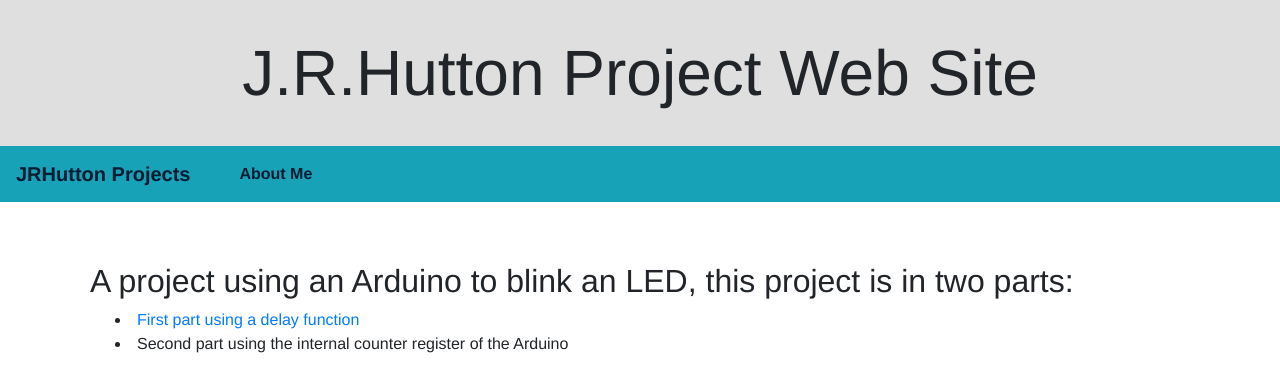
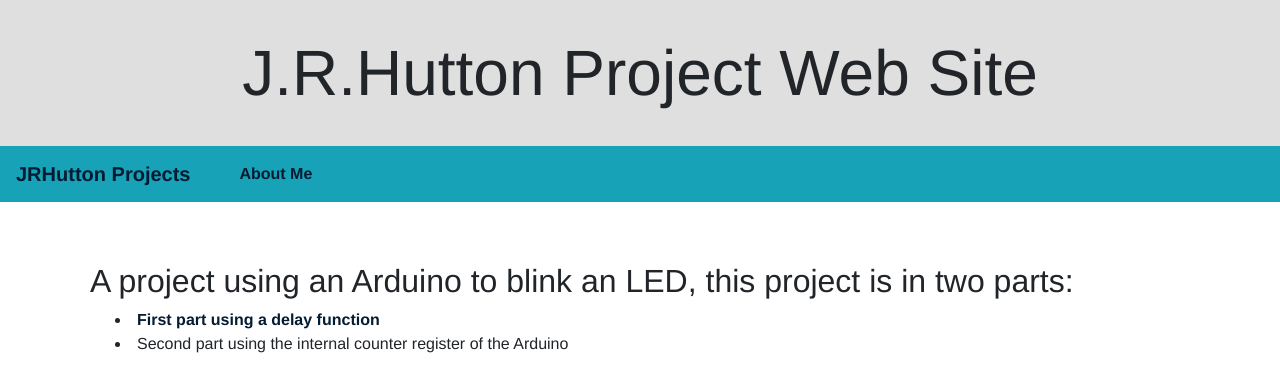
Before and after one commit to hutton85is/JRHutton, a Vue app: page /home in a window 1280 px wide. Shown: the top 392 px of the page. Built offline with nearby package versions, Linux system fonts and the light colour scheme.

Commit message:
fixing duality

```diff
--- a/src/App.vue
+++ b/src/App.vue
@@ -36,10 +36,6 @@
   color: #041b31;
 }
 
-#nav a.router-link-exact-active {
-  font-weight: bolder;
-}
-
 #routerview {
   padding-top: 60px;
   padding-left: 50px;
@@ -67,4 +63,9 @@
   list-style-position: inside;
 }
 
+.main a{
+  font-weight: bolder;
+  color: #041b31;
+}
+
 </style>
```
